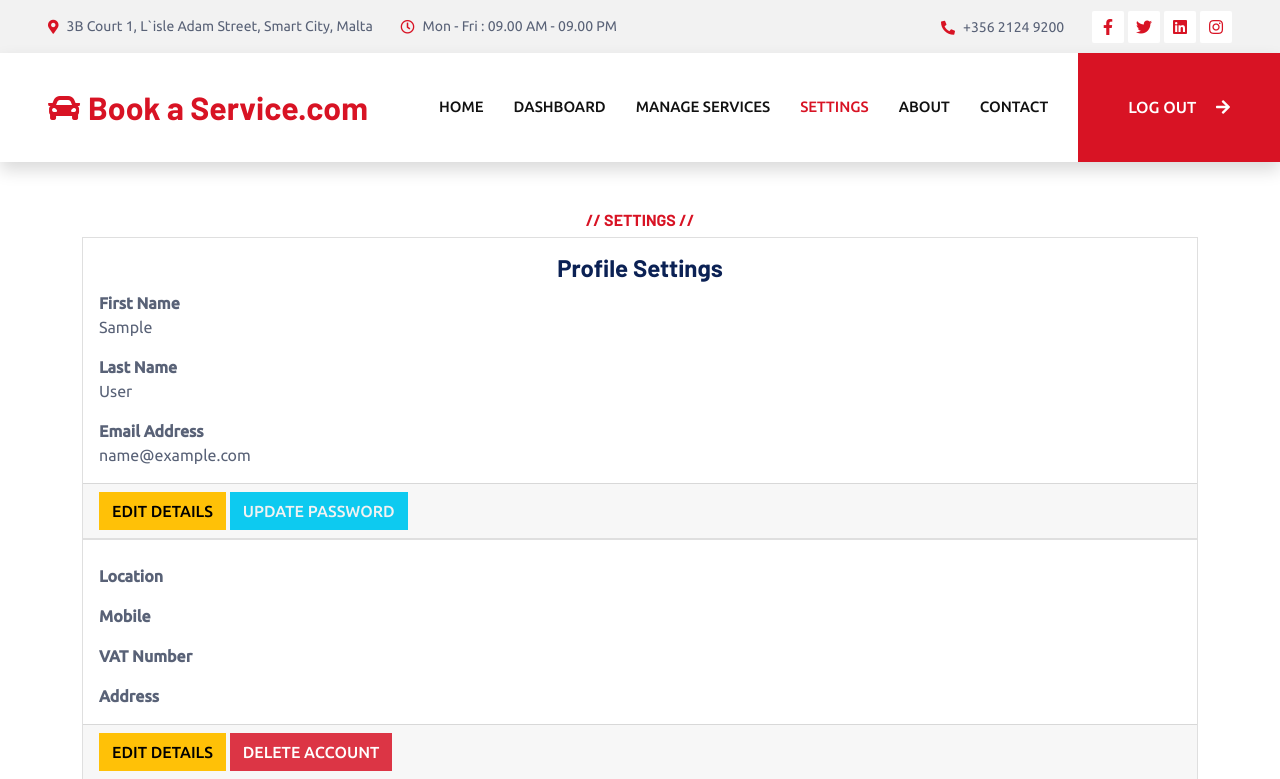
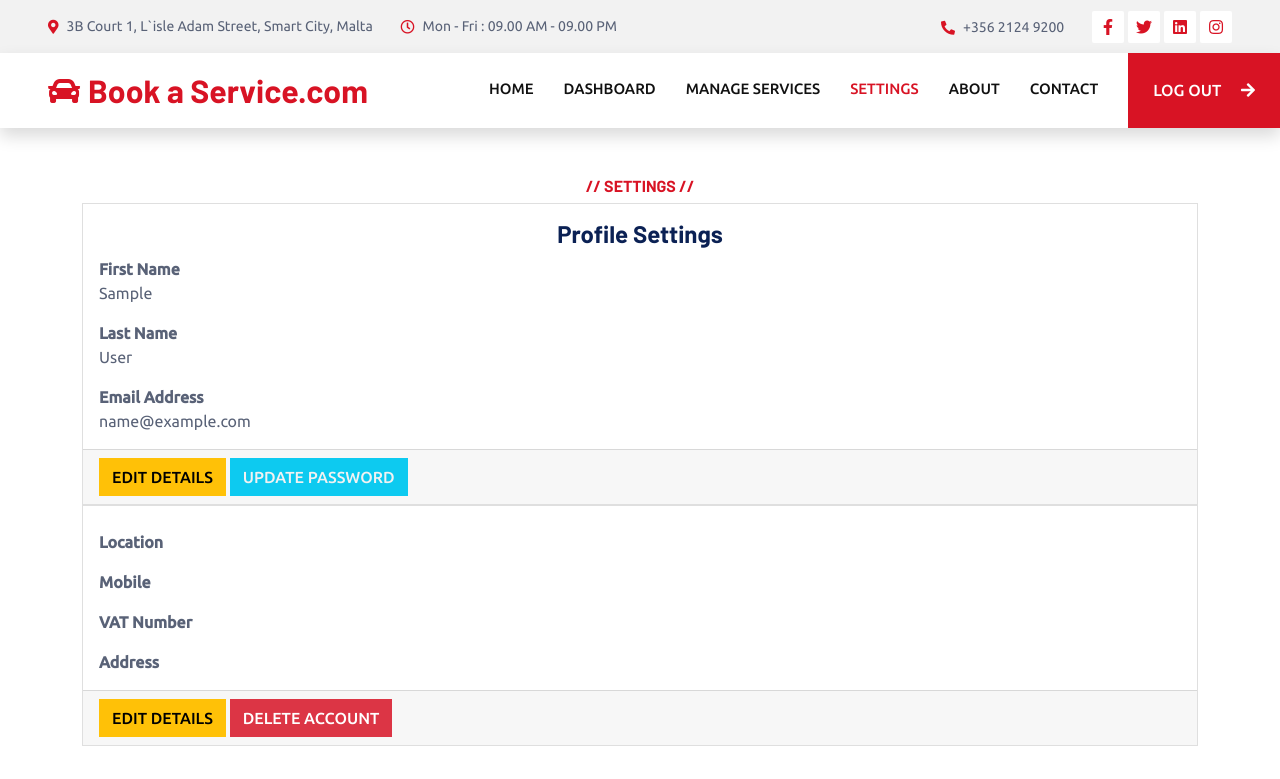
Before and after one commit to GDV373/BookAService, a Django app: page /business_profile/ in a window 1280 px wide. Shown: the top 779 px of the page. Run offline with Django 3.2, Linux system fonts and the light colour scheme; the visitor is signed in with stand-in values (Sample User, id 1); parts of the project's set-up code (start-up, migrations or seed data) failed here and were passed over; some libraries are stand-ins or nearby versions.

Commit message:
added comments for views and adjusted base for html Validation

```diff
--- a/authentication/views.py
+++ b/authentication/views.py
@@ -15,6 +15,9 @@ User = get_user_model()
 
 
 @login_required
+"""These views collectively handle various aspects of user
+authentication, registration, and profile management, and
+provide custom error handling for the application."""
 def logout_view(request):
     logout(request)
     return redirect("dashboard")
--- a/base/views.py
+++ b/base/views.py
@@ -15,6 +15,9 @@ def contact(request):
 
 @login_required
 def book_service(request):
+    """These views collectively handle various aspects of the application,
+    including booking services, managing bookings, handling errors, and
+    rendering different pages."""
     is_user_customer = Customer.objects.filter(user=request.user).exists()
     if is_user_customer:
         if request.method == "POST":
--- a/business/views.py
+++ b/business/views.py
@@ -22,6 +22,10 @@ def custom_error_handler(request, exception=None):
 
 @login_required
 def service_crud(request, pk=None, action=None):
+    """this view allows an authenticated user to manage services
+    associated with their business, including creating, updating,
+    and deleting services, with appropriate
+    forms and error handling."""
     services = None
     if action == 'create':
         if request.method == 'POST':
--- a/client/views.py
+++ b/client/views.py
@@ -17,6 +17,9 @@ def custom_error_handler(request, exception=None):
 
 @login_required
 def car_crud(request, pk=None, action=None):
+    """"These views collectively handle car management actions for
+    customers and provide custom error handling for the application.
+    Additionally, there are views for managing customer profiles."""
     car = None
 
     # For creating a new car
--- a/templates/base.html
+++ b/templates/base.html
@@ -92,11 +92,17 @@
           <a href="{% url 'customer_profile' %}" class="nav-item nav-link">Settings</a> {% else %} <a href="{% url 'service_list' %}" class="nav-item nav-link">Manage Services</a>
           <a href="{% url 'business_profile' %}" class="nav-item nav-link">Settings</a> {% endif %} {% endif %} <a href="{% url 'about' %}" class="nav-item nav-link">About</a>
           <a href="{% url 'contact' %}" class="nav-item nav-link">Contact</a>
-        </div>
-        <li class="btn btn-primary py-3 text-center px-lg-4 d-none d-lg-block"> {% if user.is_authenticated %} <a href="{% url 'logout' %}" class="btn btn-primary py-4 text-center px-lg-4 d-none d-lg-block"> Log Out <i class="fa fa-arrow-right ms-3"></i>
-          </a> {% else %} <a href="{% url 'signinpage' %}" class="btn btn-primary py-4 px-lg-4 d-none d-lg-block"> Log In / Register <i class="fa fa-arrow-right ms-3"></i>
-          </a> {% endif %} </li>
-      </div>
+          <div class="btn-container">
+            {% if user.is_authenticated %}
+              <a href="{% url 'logout' %}" class="btn btn-primary py-4 text-center px-lg-4 d-none d-lg-block">
+                Log Out <i class="fa fa-arrow-right ms-3"></i>
+              </a>
+            {% else %}
+              <a href="{% url 'signinpage' %}" class="btn btn-primary py-4 px-lg-4 d-none d-lg-block">
+                Log In / Register <i class="fa fa-arrow-right ms-3"></i>
+              </a>
+            {% endif %}
+          </div>
     </nav>
     <!-- Navbar End --> {% block content %} {% endblock%}
     <!-- Footer Start -->
```
